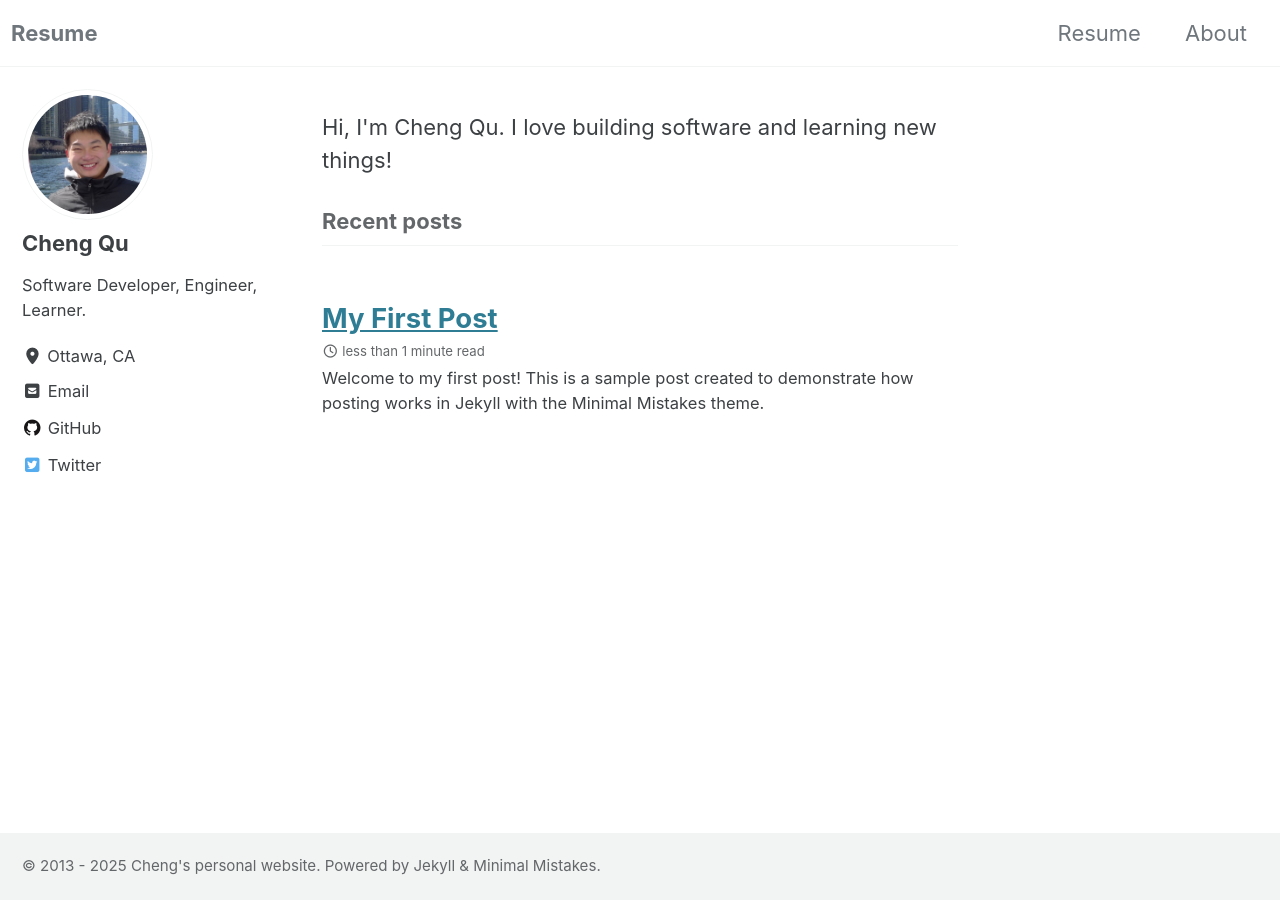
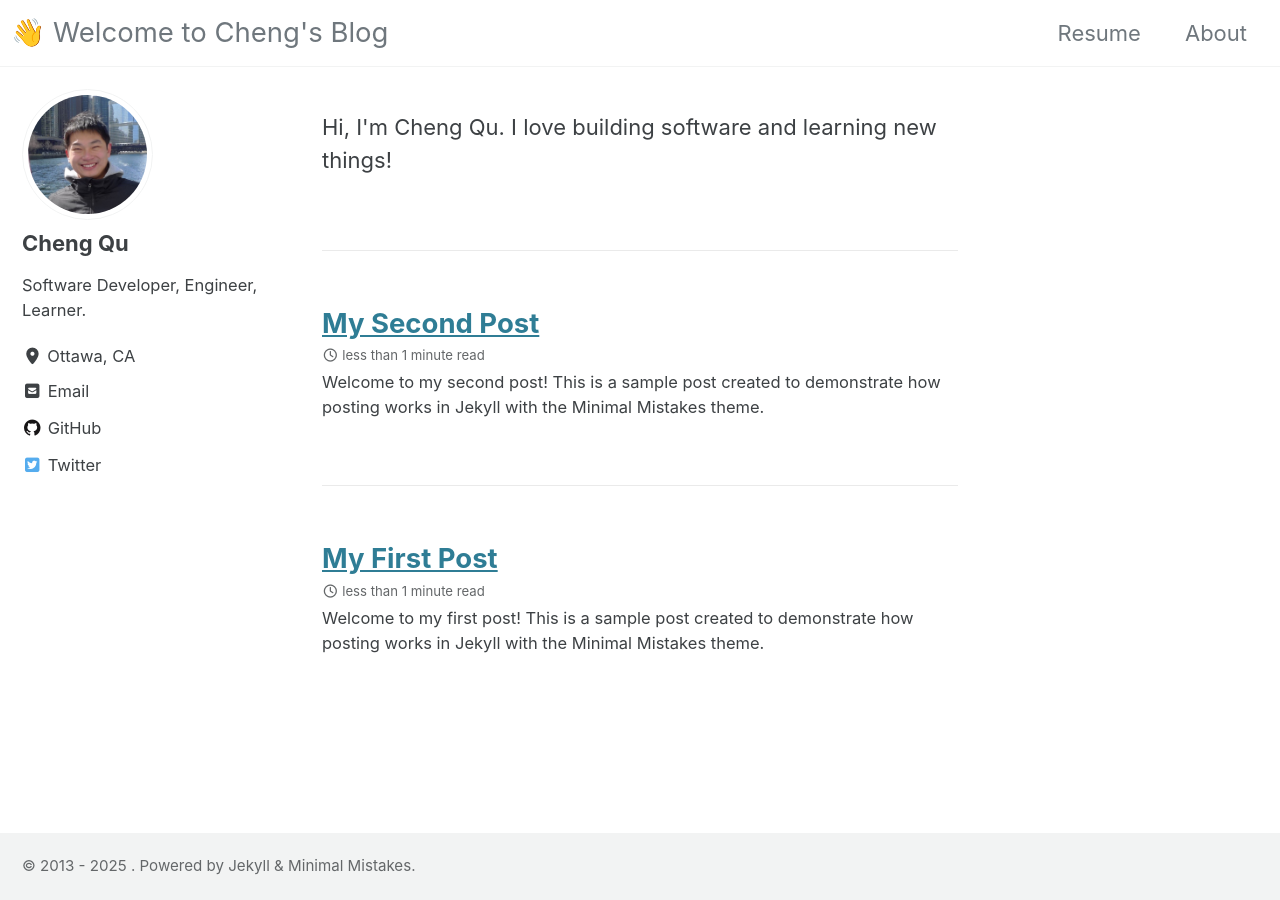
Before and after one commit to ChengQu29/ChengQu.github.io, a Jekyll site: the page built from index.html, in a window 1280 px wide. Built offline with Jekyll 4.4.1, drawn with Linux system fonts in a browser that asks for light colours; cached includes are drawn as plain includes; the list of posts is cut into pages by our own code.

Commit message:
Add title

```diff
--- a/_config.yml
+++ b/_config.yml
@@ -18,7 +18,7 @@ theme: minimal-mistakes-jekyll
 # Site Settings
 locale                   : "en-US"
 rtl                      : # true, false (default) # turns direction of the page into right to left for RTL languages
-title                    : "Cheng's personal website"
+title                    : " "
 title_separator          : "-"
 subtitle                 : # site tagline that appears below site title in masthead
 name                     : "Cheng Qu"
@@ -29,7 +29,6 @@ repository               : # GitHub username/repo-name e.g. "mmistakes/minimal-m
 teaser                   : # path of fallback teaser image, e.g. "/assets/images/500x300.png"
 logo                     : # path of logo image to display in the masthead, e.g. "/assets/images/88x88.png"
 masthead_title           : # overrides the website title displayed in the masthead, use " " for no title
-masthead_title           : "Resume"
 breadcrumbs              : # true, false (default)
 words_per_minute         : 200
 enable_copy_code_button  : # true, false (default)
--- a/_layouts/home.html
+++ b/_layouts/home.html
@@ -7,8 +7,6 @@ layout: archive
 </div>
 
 {{ content }}
-
-<h3 class="archive__subtitle">{{ site.data.ui-text[site.locale].recent_posts | default: "Recent Posts" }}</h3>
 
 {% if paginator %}
   {% assign posts = paginator.posts %}
--- /dev/null
+++ b/_posts/2025-09-27-my-second-post.md
@@ -0,0 +1,18 @@
+---
+layout: single
+title: "My Second Post"
+date: 2025-09-27
+author: "Cheng Qu"
+categories: [blog]
+tags: [introduction]
+---
+
+Welcome to my second post! This is a sample post created to demonstrate how posting works in Jekyll with the Minimal Mistakes theme.
+
+Here is a link to my [GitHub profile](https://github.com/).
+
+Below is an illustration:
+
+![My Bio Photo](/assets/images/bio-photo.jpg)
+
+Feel free to edit this content or create more posts in the `_posts` folder.
--- a/_sass/minimal-mistakes.scss
+++ b/_sass/minimal-mistakes.scss
@@ -35,3 +35,6 @@
 @import "minimal-mistakes/archive";
 @import "minimal-mistakes/sidebar";
 @import "minimal-mistakes/print";
+
+/* Custom styles */
+@import "minimal-mistakes/custom";
--- a/_sass/minimal-mistakes/_archive.scss
+++ b/_sass/minimal-mistakes/_archive.scss
@@ -15,6 +15,18 @@
   @include breakpoint($x-large) {
     width: calc(100% - #{$right-sidebar-width});
     padding-inline-end: $right-sidebar-width;
+  }
+}
+
+.list__item {
+  padding-bottom: 2em;
+  margin-bottom: 2em;
+  border-bottom: 1px solid #eaeaea;
+
+  &:last-child {
+    border-bottom: none;
+    margin-bottom: 0;
+    padding-bottom: 0;
   }
 }
 
--- /dev/null
+++ b/_sass/minimal-mistakes/_custom.scss
@@ -0,0 +1,9 @@
+/* ==========================================================================
+   CUSTOM STYLES
+   ========================================================================== */
+
+.custom-bio {
+  padding-bottom: 2em;
+  margin-bottom: 2em;
+  border-bottom: 1px solid #eaeaea;
+}
--- a/_sass/minimal-mistakes/_masthead.scss
+++ b/_sass/minimal-mistakes/_masthead.scss
@@ -50,6 +50,13 @@
   align-self: center;
   font-weight: bold;
   // z-index: 20;
+
+  &::before {
+    content: "👋 Welcome to Cheng's Blog";
+    font-size: $type-size-4;
+    margin-right: 1em;
+    font-weight: normal;
+  }
 }
 
 .site-subtitle {
```
